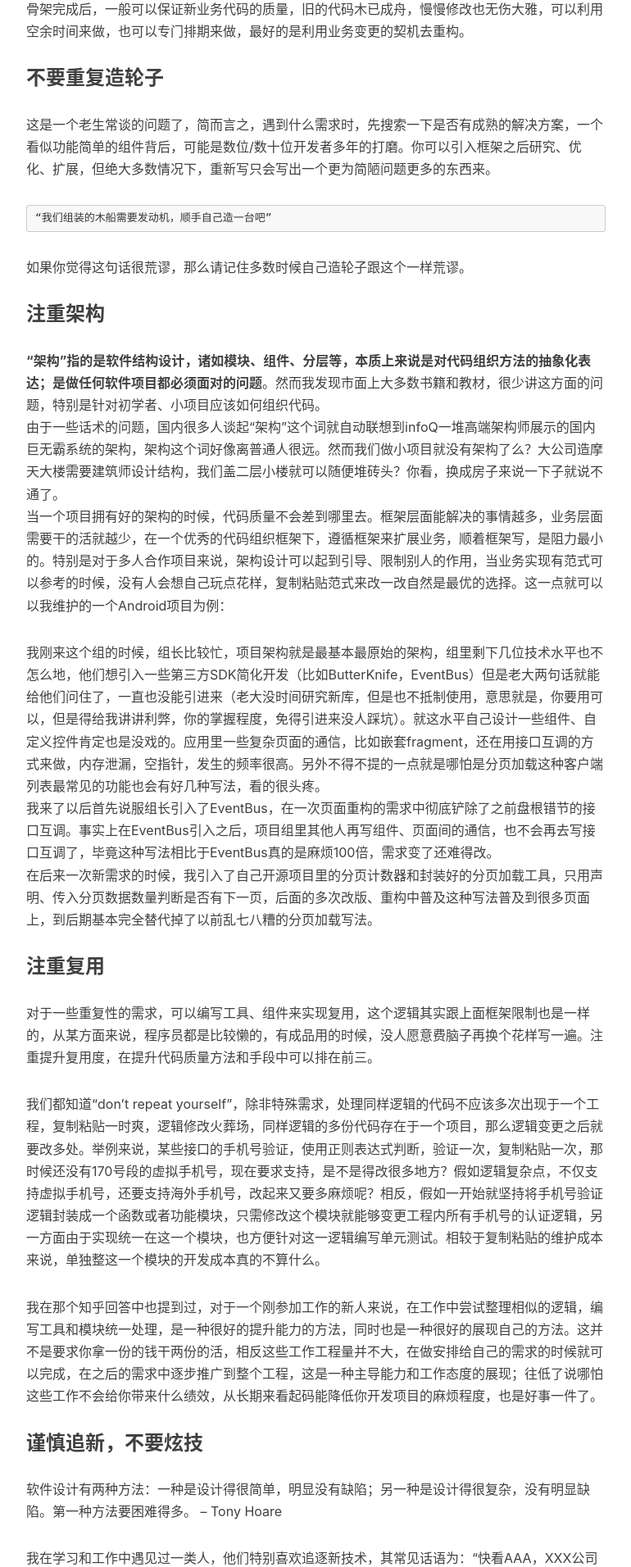
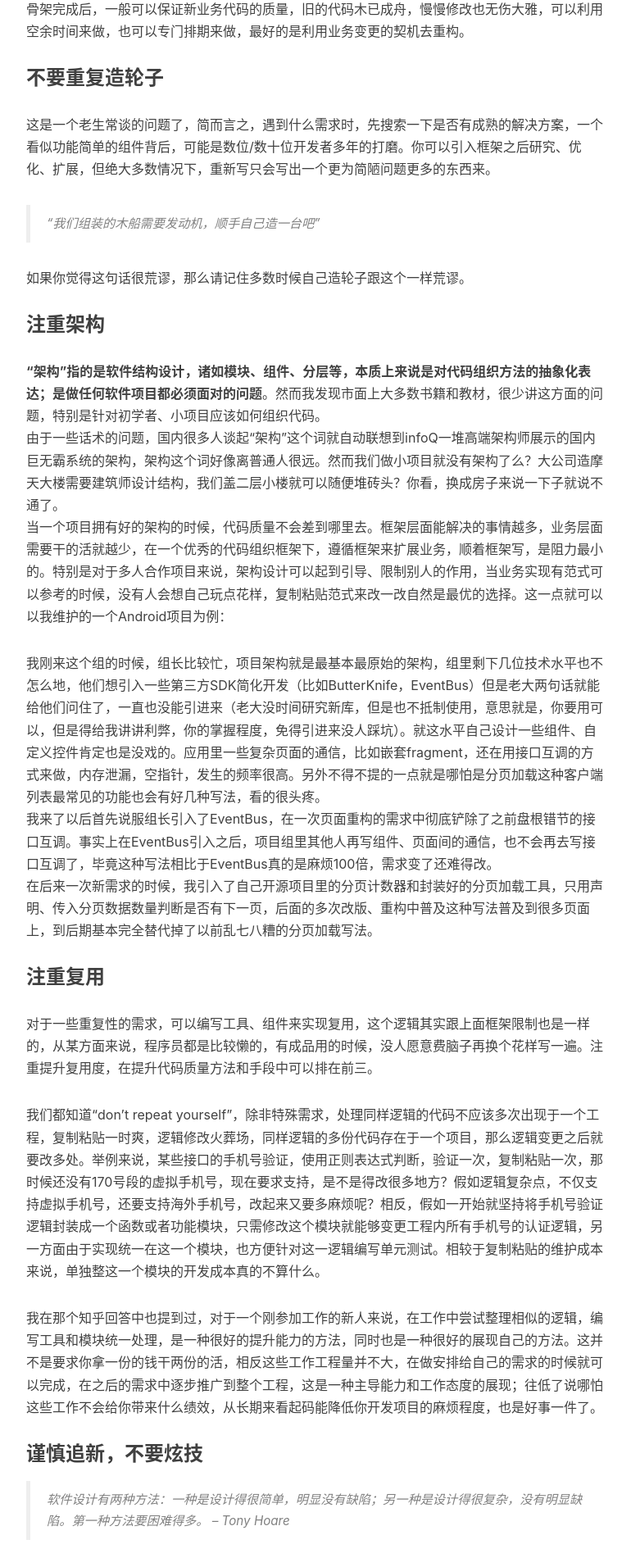
Before and after one commit to lx8421bcd/lx8421bcd.github.io, a Jekyll site: the page built from _posts/2019-06-03-提升&保持代码质量的一点心得.md, in a window 1280 px wide. Shown: the part 3048-4960 px from the top of the page at 82% size, without its empty margins (233-1003 px from the left). Built offline with Jekyll 4.4.1, drawn with Linux system fonts in a browser that asks for light colours; nearby versions of some CDN libraries; comment, search, counter and statistics services are not loaded.

Commit message:
update format

```diff
--- a/_posts/2019-06-03-提升&保持代码质量的一点心得.md
+++ b/_posts/2019-06-03-提升&保持代码质量的一点心得.md
@@ -65,7 +65,7 @@ tags:
 ### 不要重复造轮子
 这是一个老生常谈的问题了，简而言之，遇到什么需求时，先搜索一下是否有成熟的解决方案，一个看似功能简单的组件背后，可能是数位/数十位开发者多年的打磨。你可以引入框架之后研究、优化、扩展，但绝大多数情况下，重新写只会写出一个更为简陋问题更多的东西来。
 
-    “我们组装的木船需要发动机，顺手自己造一台吧”
+> “我们组装的木船需要发动机，顺手自己造一台吧”
 
 如果你觉得这句话很荒谬，那么请记住多数时候自己造轮子跟这个一样荒谬。
 
@@ -90,8 +90,8 @@ tags:
 
 ### 谨慎追新，不要炫技
 
-软件设计有两种方法：一种是设计得很简单，明显没有缺陷；另一种是设计得很复杂，没有明显缺陷。第一种方法要困难得多。
--- Tony Hoare
+> 软件设计有两种方法：一种是设计得很简单，明显没有缺陷；另一种是设计得很复杂，没有明显缺陷。第一种方法要困难得多。
+> -- Tony Hoare
 
 我在学习和工作中遇见过一类人，他们特别喜欢追逐新技术，其常见话语为：“快看AAA，XXX公司出的，好牛逼，赶快学，再不学要被淘汰了！”
 这个AAA可以是新架构，比如MVP，MVVM；可以是新SDK，比如RxJava，Android X；也可以是新的开发平台，比如RN、Flutter。
```
